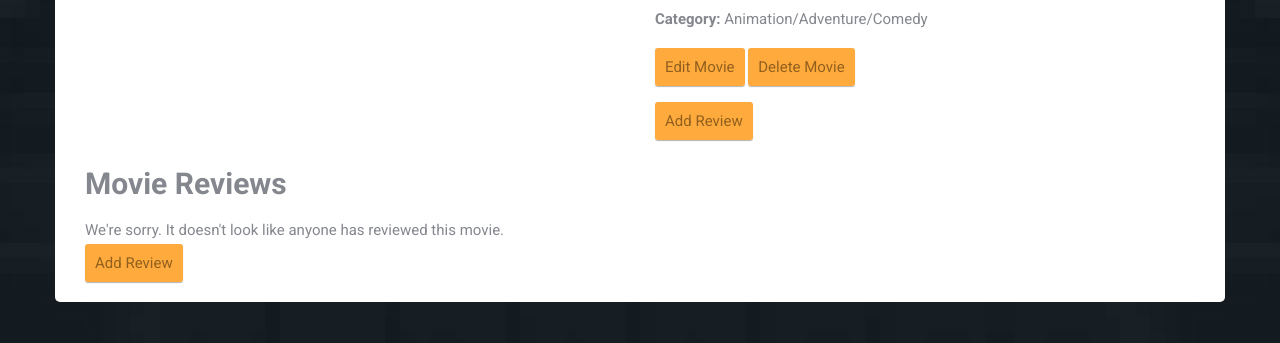
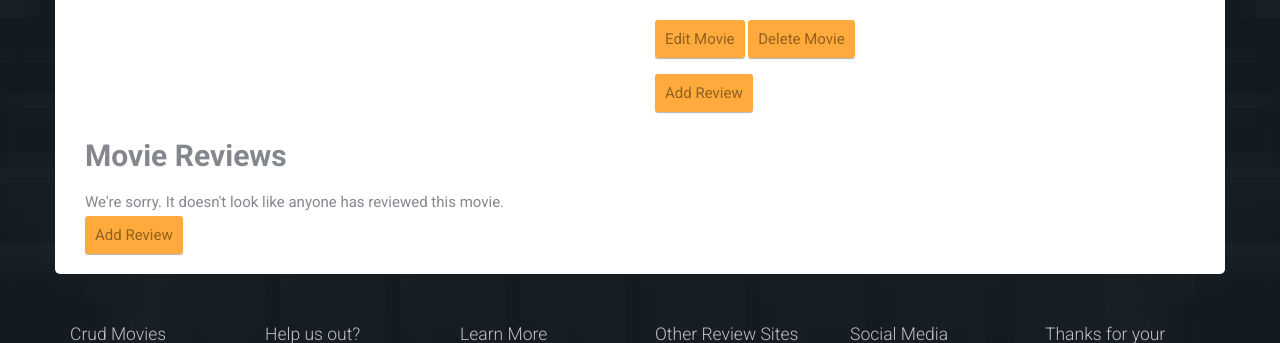
Before and after one commit to IS-Core-1-15/MovieReviewSite, a Django app: template templates/crudmovies/single.html in a window 1280 px wide. Shown: the part 447-790 px from the top of the page. Run offline with Django 3.2, Linux system fonts and the light colour scheme; the template is opened without the code that fills it, so the values that code supplies are empty.

Commit message:
remove category from movie info page

```diff
--- a/templates/crudmovies/single.html
+++ b/templates/crudmovies/single.html
@@ -29,7 +29,6 @@
 				</li>
 				<li><strong>Length:</strong> {{movie.runtime}}</li>
 				<li><strong>Premiere:</strong> {{movie.release_year}}</li>
-				<li><strong>Category:</strong> Animation/Adventure/Comedy</li> <!--TODO: Do we need to record categories in the DB?-->
 			</ul>
 			<a href="{% url "editMovie" movie_id=movie.movie_id %}" class="button">Edit Movie</a>
 			<a href="{% url "deleteMovie" movie_title=movie.title movie_year=movie.release_year %}" class="button" onclick="return confirm('Are you sure you want to delete this movie?');">Delete Movie</a>
```
